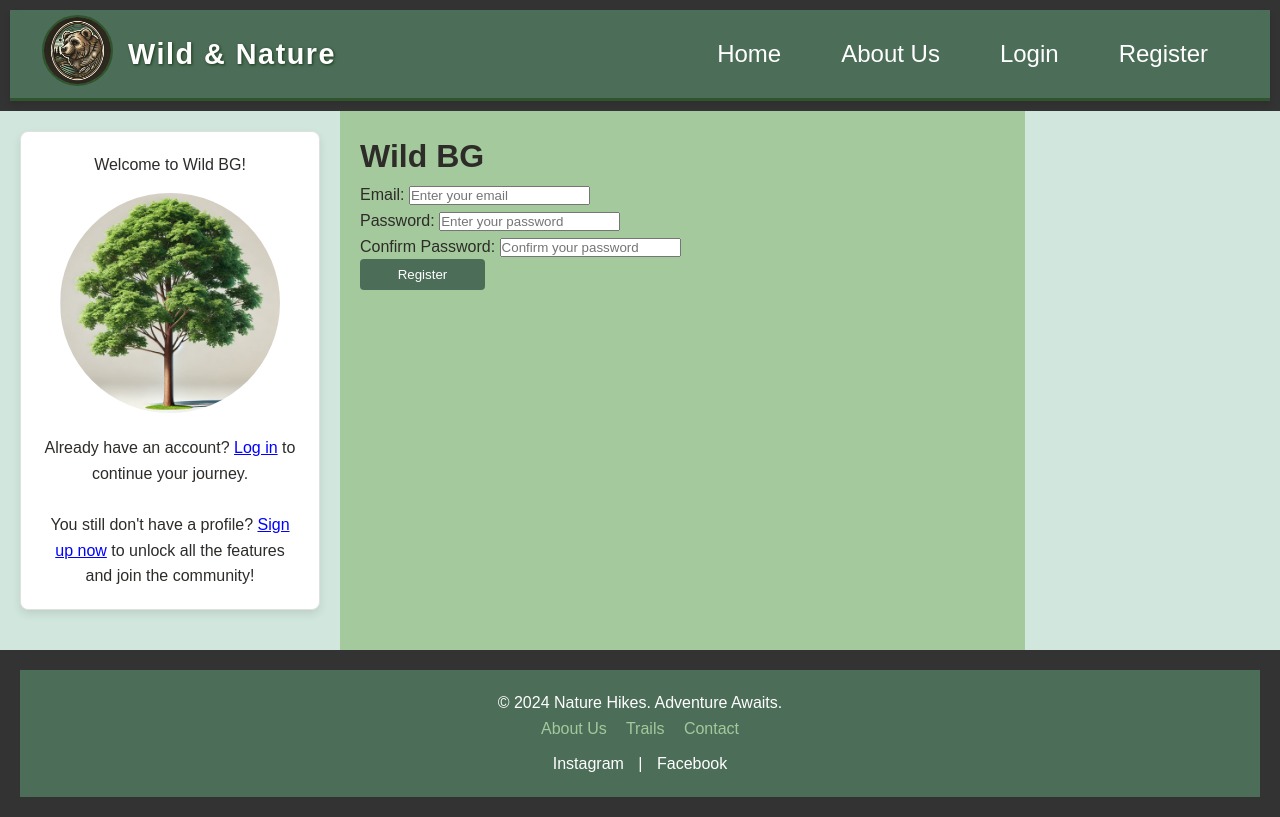
After one commit to VladimirSiTozi/Wild-BG, a Django app: page /accounts/register/ in a window 1280 px wide. The commit adds this page. Run offline with Django 5.2, Linux system fonts and the light colour scheme.

Commit message:
feat: Register user logic and Logout logic

```diff
--- a/static/styles/nav.css
+++ b/static/styles/nav.css
@@ -73,7 +112,7 @@
     left: -3px;
     border-radius: 10px;
     z-index: -1;
-    background: url('animal-pattern.png'); /* You can use a URL to an animal print or abstract wild design */
+    /*background: url('animal-pattern.png'); !* You can use a URL to an animal print or abstract wild design *!*/
     opacity: 0;
     transition: opacity 0.3s;
 }
--- /dev/null
+++ b/templates/accounts/register-page.html
@@ -0,0 +1,61 @@
+{% extends 'common/base.html' %}
+{% load placeholder %}
+
+{% block content %}
+    <!-- Start Register Section -->
+    <div class="login-register-div">
+        <div class="login-register-box">
+            <h1>Wild BG</h1>
+
+            <!-- Start Register Form -->
+            <form action="{% url 'register' %}" method="post">
+                {% csrf_token %}
+
+                <!-- Email Field -->
+                <div class="form-group">
+                    <label for="id_email">Email:</label>
+                    <input type="email" name="email" id="id_email" required class="form-control" placeholder="Enter your email">
+                    {% if form.email.errors %}
+                        <div class="error">
+                            {{ form.email.errors }}
+                        </div>
+                    {% endif %}
+                </div>
+
+                <!-- Password Field -->
+                <div class="form-group">
+                    <label for="id_password1">Password:</label>
+                    <input type="password" name="password1" id="id_password1" required class="form-control" placeholder="Enter your password">
+                    {% if form.password1.errors %}
+                        <div class="error">
+                            {{ form.password1.errors }}
+                        </div>
+                    {% endif %}
+                </div>
+
+                <!-- Confirm Password Field -->
+                <div class="form-group">
+                    <label for="id_password2">Confirm Password:</label>
+                    <input type="password" name="password2" id="id_password2" required class="form-control" placeholder="Confirm your password">
+                    {% if form.password2.errors %}
+                        <div class="error">
+                            {{ form.password2.errors }}
+                        </div>
+                    {% endif %}
+                </div>
+
+                <!-- Register Button -->
+                <div class="form-group">
+                    <button type="submit" class="btn btn-primary">Register</button>
+                </div>
+
+            </form>
+            <!-- End Register Form -->
+
+        </div>
+        <div class="second-option">
+            <!-- Link to Login Page -->
+{#            <p>Have an account? <a href="{% url 'login' %}">Log in</a></p>#}
+        </div>
+    </div>
+{% endblock %}
--- a/templates/common/nav.html
+++ b/templates/common/nav.html
@@ -15,11 +15,16 @@
             <li><a href="#">About Us</a></li>
             {% if not request.user.is_authenticated  %}
                 <li><a href="#">Login</a></li>
-                <li><a href="#">Register</a></li>
+                <li><a href="{% url 'register' %}">Register</a></li>
             {% else %}
                 <li><a href="#">New Post</a></li>
                 <li><a href="{% url 'profile-details' request.user.pk %}">Profile</a></li>
-                <li><a href="#">Logout</a></li>
+                <li>
+                    <form method="post" action="{% url 'logout' %}">
+                        {% csrf_token %}
+                        <button class="button"><i>Logout</i></button>
+                    </form>
+                </li>
             {% endif %}
         </ul>
     </div>
--- a/wildBg/accounts/urls.py
+++ b/wildBg/accounts/urls.py
@@ -4,6 +4,8 @@ from django.urls import path, include
 from wildBg.accounts import views
 
 urlpatterns = [
+    path('register/', views.AppUserRegisterView.as_view(), name='register'),
+    path('logout/', LogoutView.as_view(), name='logout'),
     path('profile/<int:pk>/', include([
         path('', views.ProfileDetailView.as_view(), name='profile-details'),
     ])),
--- a/wildBg/accounts/views.py
+++ b/wildBg/accounts/views.py
@@ -1,8 +1,10 @@
-from django.contrib.auth import get_user_model
+from django.contrib.auth import get_user_model, login
 from django.contrib.auth.mixins import LoginRequiredMixin
 from django.shortcuts import render
-from django.views.generic import DetailView
+from django.urls import reverse_lazy
+from django.views.generic import DetailView, CreateView
 
+from wildBg.accounts.forms import AppUserCreationForm
 from wildBg.accounts.models import Profile
 from wildBg.mixins import SidebarContextMixin
 
@@ -13,11 +15,17 @@ class ProfileDetailView(SidebarContextMixin, DetailView):
     model = UserModel
     template_name = 'accounts/profile-details.html'
 
-    # def get_context_data(self, **kwargs):
-    #     context = super().get_context_data(**kwargs)
-    #
-    #     user = self.get_object()
-    #
-    #     context['posts'] = user.posts.all()
-    #
-    #     return context
+
+class AppUserRegisterView(CreateView):
+    model = UserModel
+    form_class = AppUserCreationForm
+    template_name = 'accounts/register-page.html'
+    success_url = reverse_lazy('home')
+
+    def form_valid(self, form):
+        response = super().form_valid(form)
+
+        # user = form.save()  # --> self.object
+        login(self.request, self.object)
+
+        return response
```
Also changed, not shown: other parts of static/styles/nav.css (+39 -0 lines), wildBg/common/templatetags/placeholder.py (added, +9 -0 lines).
